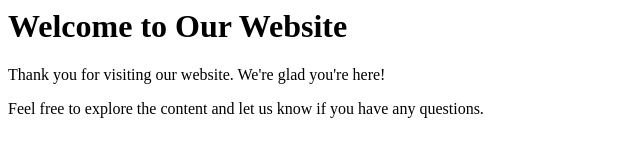
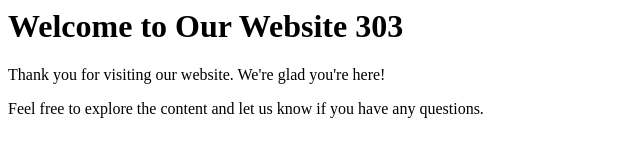
Before and after one commit to deveshkumar303/samplehtml, a plain HTML site: page index.html in a window 1280 px wide. Shown: the full height of the page, 0-640 px from the left. Drawn offline with Linux system fonts and the light colour scheme.

Commit message:
Update index.html

```diff
--- a/index.html
+++ b/index.html
@@ -6,7 +6,7 @@ Copy code
     <title>Welcome Page</title>
 </head>
 <body>
-    <h1>Welcome to Our Website</h1>
+    <h1>Welcome to Our Website 303</h1>
     <p>Thank you for visiting our website. We're glad you're here!</p>
     <p>Feel free to explore the content and let us know if you have any questions.</p>
 </body>
```
